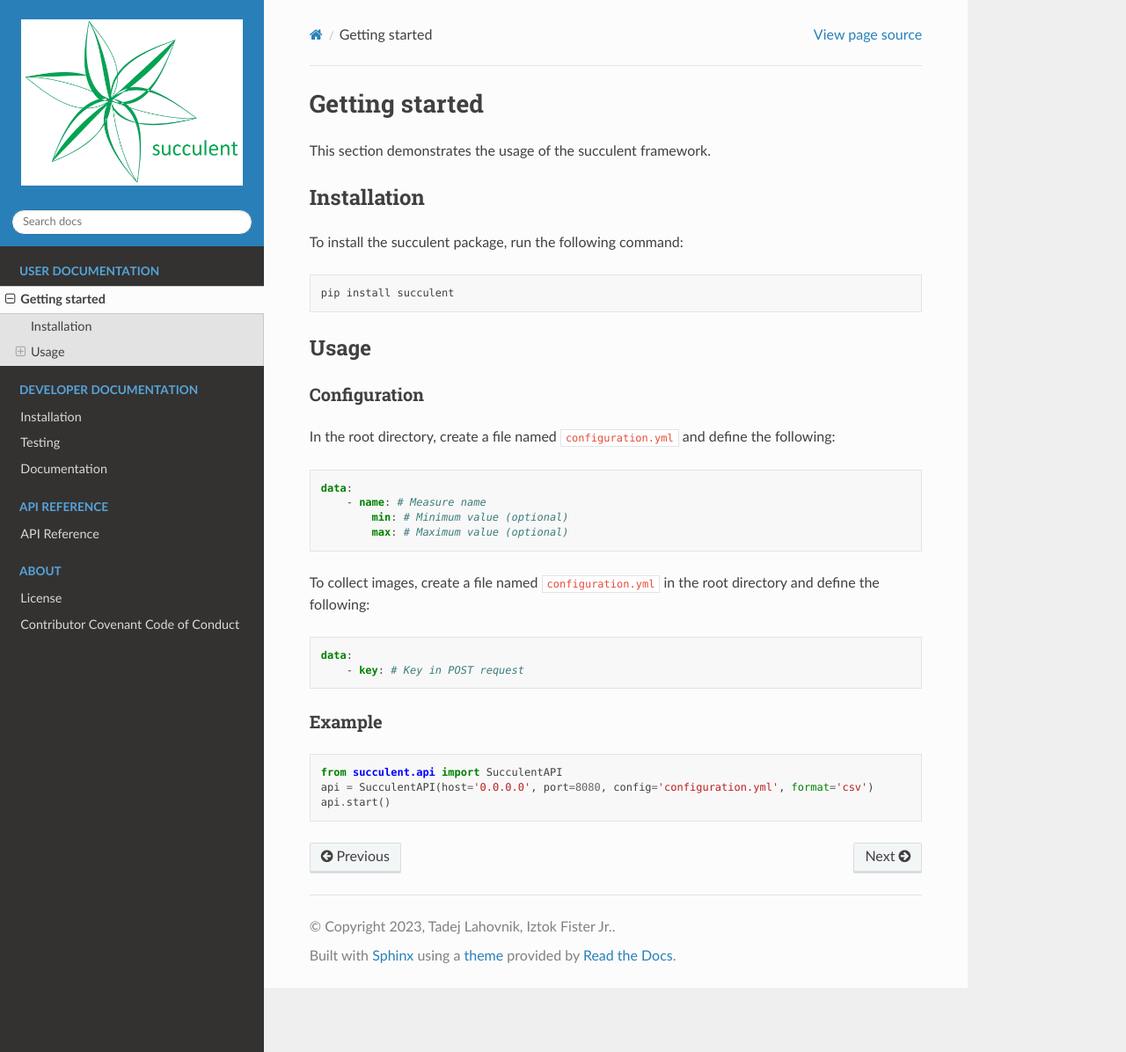
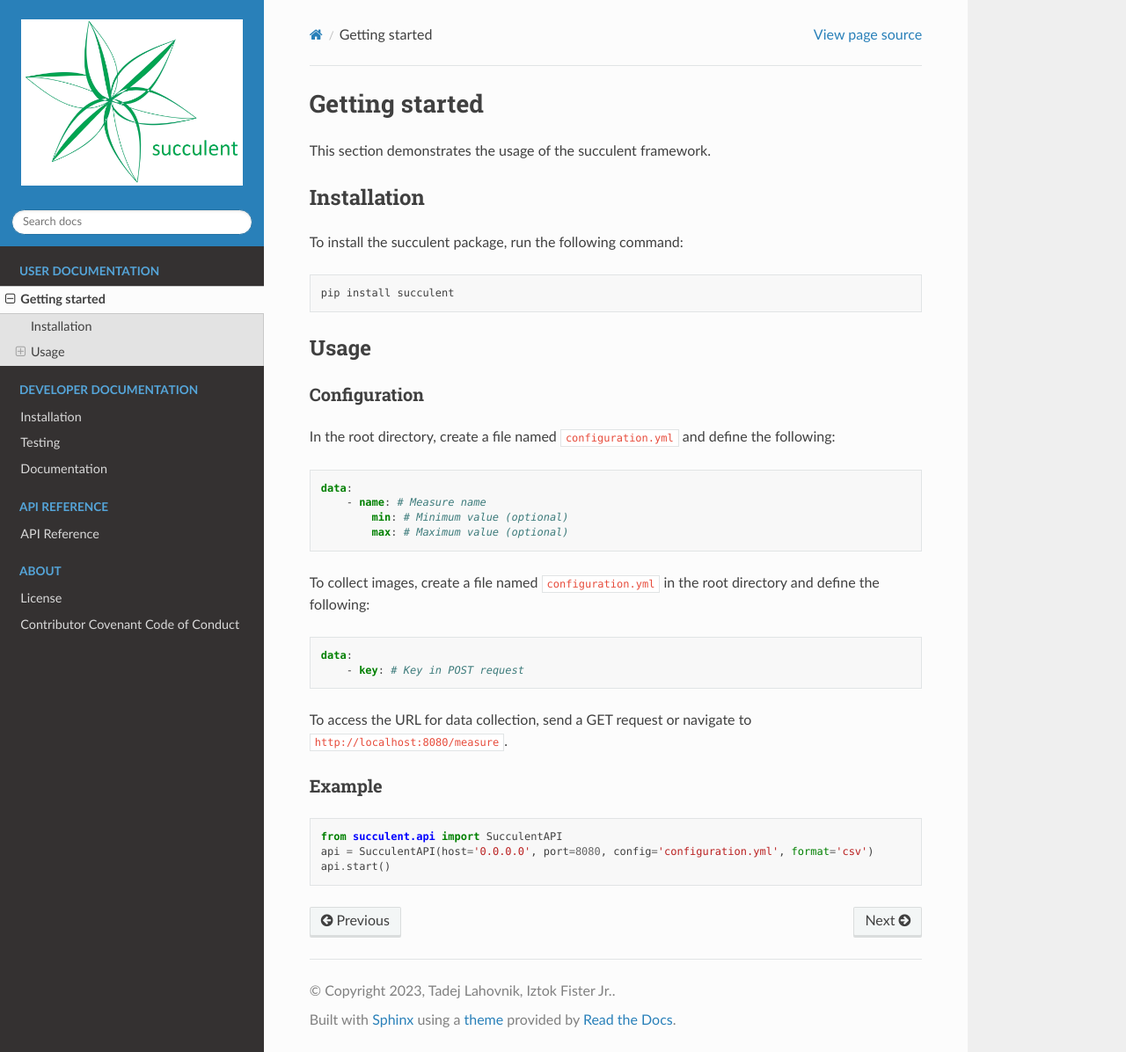
Before and after one commit to firefly-cpp/succulent, a Sphinx documentation site: the page built from docs/getting_started.rst, in a window 1280 px wide and 1196 px high. Shown: the whole window at 88% size. Built offline with Sphinx 7.4.7 and the Read the Docs theme 2.0.0, drawn with Linux system fonts in a browser that asks for light colours.

Commit message:
doc: URL for data collection

```diff
--- a/docs/getting_started.rst
+++ b/docs/getting_started.rst
@@ -34,6 +34,8 @@ To collect images, create a file named ``configuration.yml`` in the root directo
     data:
         - key: # Key in POST request
 
+To access the URL for data collection, send a GET request or navigate to ``http://localhost:8080/measure``.
+
 Example
 ~~~~~~~
 
```
Also changed, not shown: README.md (+2 -0 lines).
